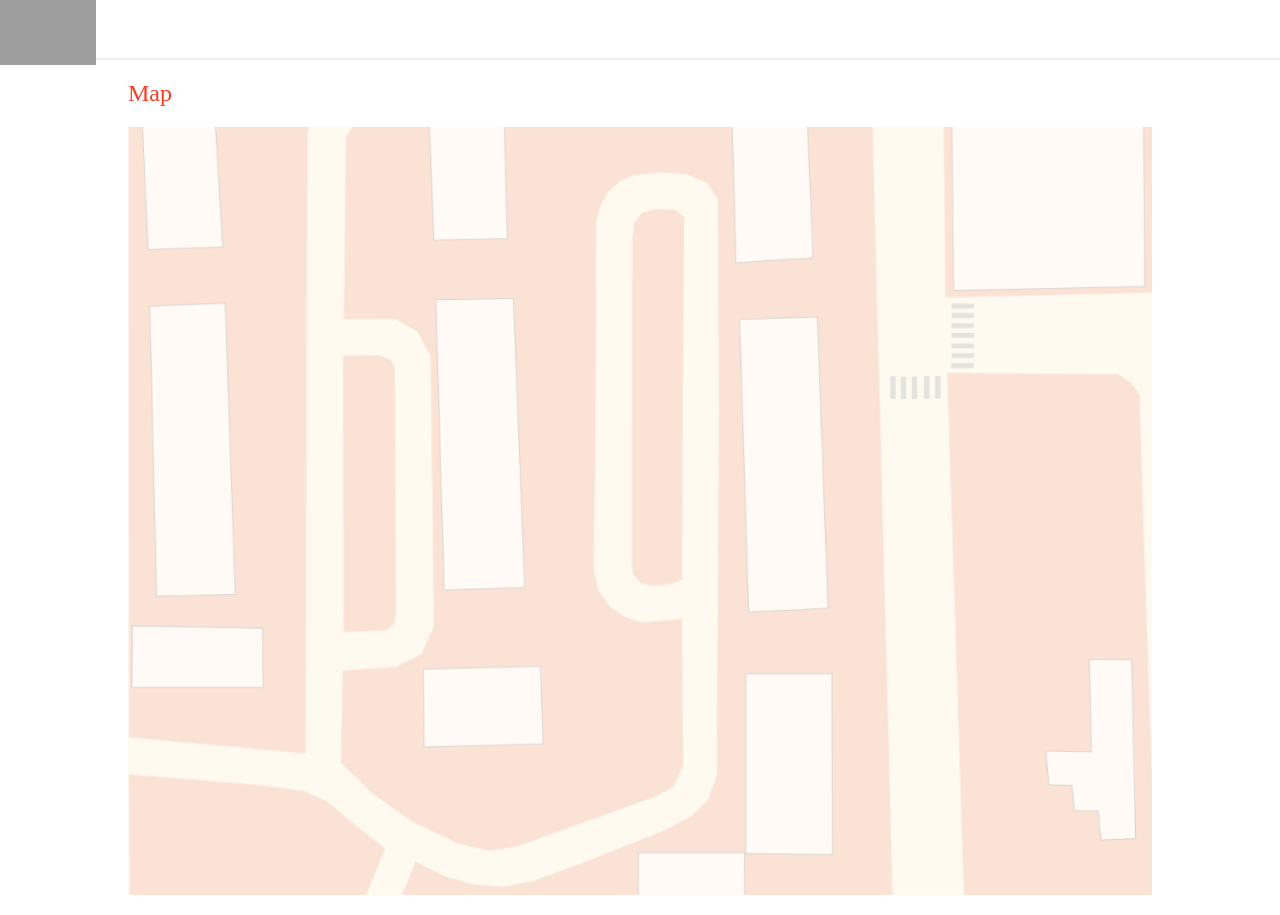
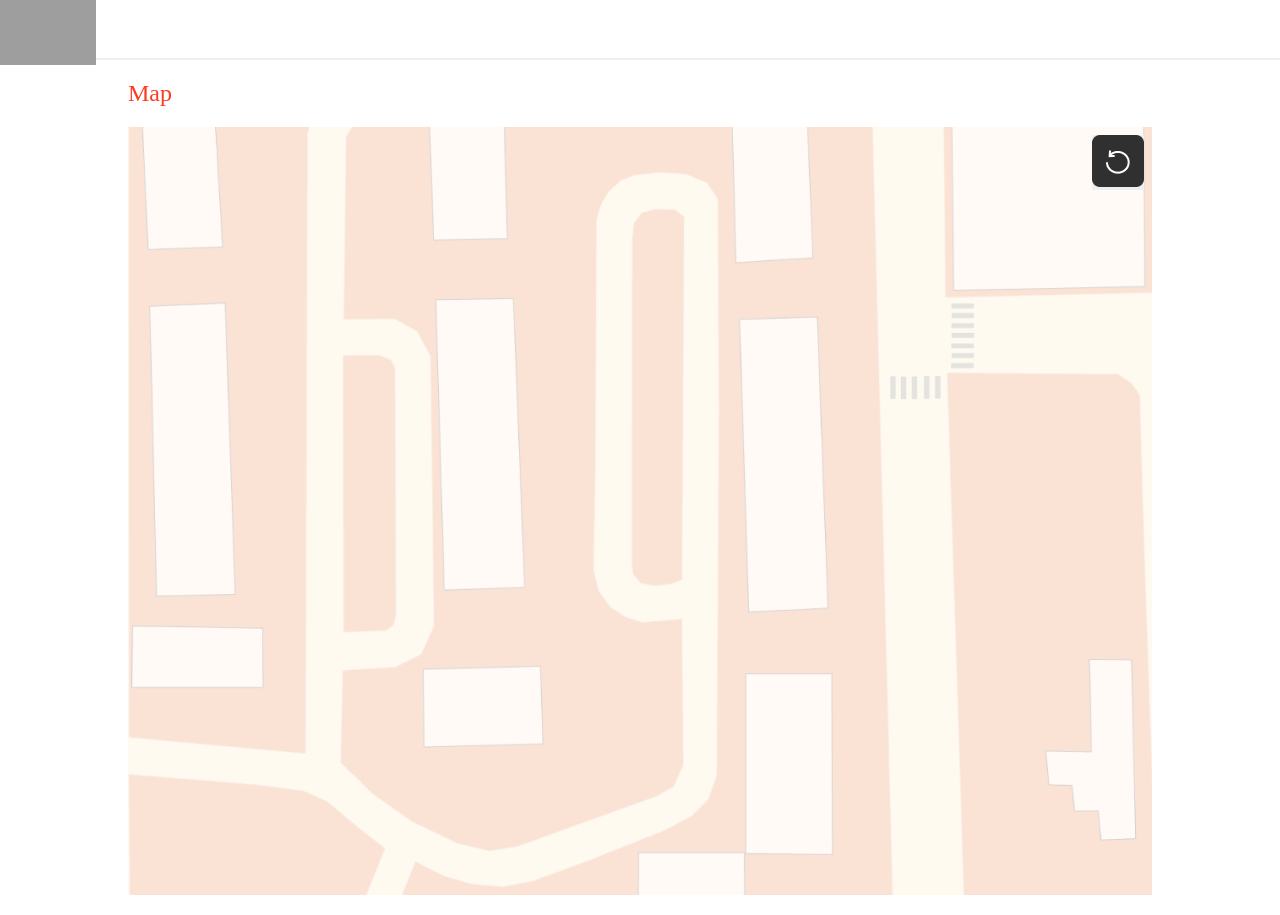
Before and after one commit to yunojang/dabeeo_test, a React (Create React App) app: page / in a window 1280 px wide. Built offline with nearby package versions, Linux system fonts and the light colour scheme; grey boxes are pictures that could not be loaded.

Commit message:
feat: Reset marker

```diff
--- a/src/Components/Map/Map.js
+++ b/src/Components/Map/Map.js
@@ -79,6 +79,8 @@ function Map() {
 
         <Marking marker={marker} />
       </MapContainer>
+
+      <ResetButton onClick={clearMarker} />
     </ViewPort>
   );
 }
--- a/src/Components/Map/ResetButton.js
+++ b/src/Components/Map/ResetButton.js
@@ -1,7 +1,21 @@
 import React from "react";
+import styled from "styled-components";
+
+import reset from "./img/reset.png";
 
 function ResetButton(props) {
-  return <div></div>;
+  return (
+    <Button {...props}>
+      <img src={reset} alt="reset" />
+    </Button>
+  );
 }
 
 export default ResetButton;
+
+const Button = styled.button`
+  position: absolute;
+  top: 8px;
+  right: 8px;
+  border: 0;
+`;
```
